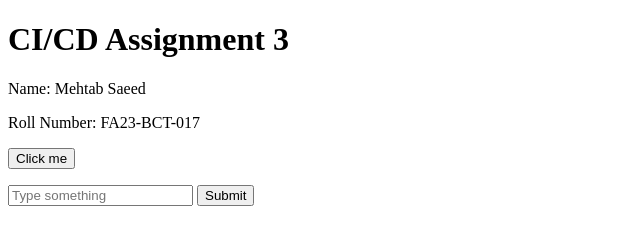
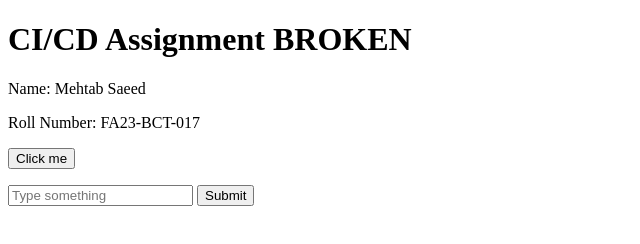
Before and after one commit to MehtabSaeed/cicd-assignment-FA23-BCT-017, a plain HTML site: page index.html in a window 1280 px wide. Shown: the whole page, without its empty margins (0-640 px from the left). Drawn offline with Linux system fonts and the light colour scheme.

Commit message:
Break heading to demonstrate failing quality gate

```diff
--- a/index.html
+++ b/index.html
@@ -5,7 +5,7 @@
   <title>CI/CD Assignment - FA23-BCT-017</title>
 </head>
 <body>
-  <h1 id="main-heading">CI/CD Assignment 3</h1>
+  <h1 id="main-heading">CI/CD Assignment BROKEN</h1>
   <p id="student-name">Name: Mehtab Saeed</p>
   <p id="roll-number">Roll Number: FA23-BCT-017</p>
 
```
